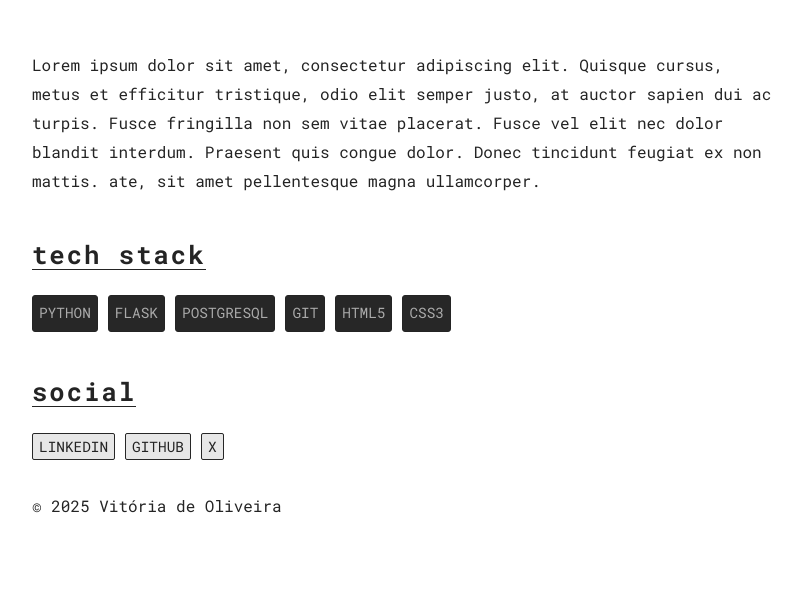
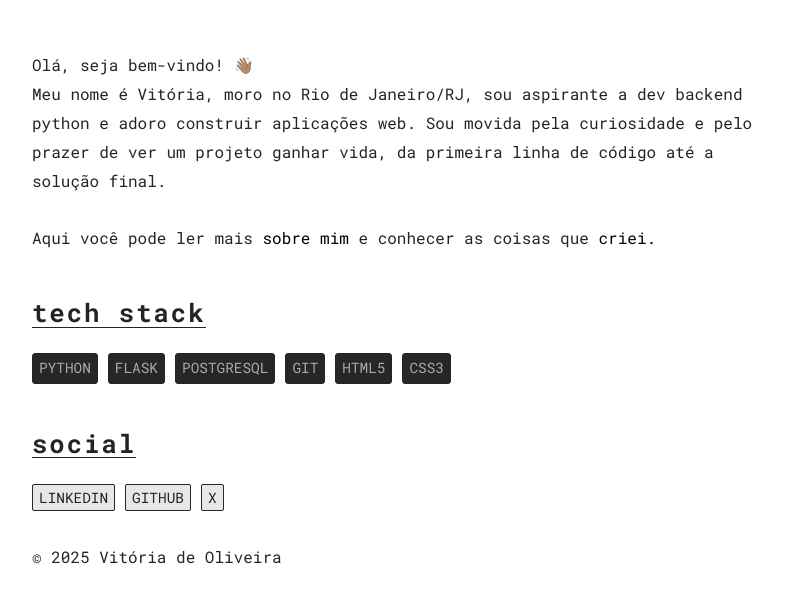
Before and after one commit to vio1995/portfolio, a Flask app: page / in a window 1280 px wide. Shown: the part 70-673 px from the top of the page, without its empty margins (238-1039 px from the left). Run offline with Flask 3, Linux system fonts and the light colour scheme.

Commit message:
style(css): estilizar paginas publicas

```diff
--- a/app/static/css/style.css
+++ b/app/static/css/style.css
@@ -5,8 +5,15 @@
     }
 
     a {
-        color: #ff28a5;
+        color: #000000;
         text-decoration: none;
+        border-bottom: 1px solid transparent;
+        transition: all ease .2s;
+    }
+
+    .description a:hover,
+    .content a:hover {
+        border-bottom: 1px solid #ff28a5;
     }
 
     body {
@@ -46,7 +53,7 @@
         font-size: .9rem;
         background-color: #272727;
         color: #aaaaaa;
-        padding: 3px 6px;
+        padding: 0px 6px;
         border-radius: 3px;
         border: 1px solid #242424;
     }
@@ -208,6 +215,30 @@
         margin-top: 30px;
     }
 
+    .contact .item-form {
+        padding: 10px 0;
+    }
+
+    .contact .item-form label {
+        display: block;
+    }
+
+    .contact .item-form input,
+    .contact .item-form textarea {
+        width: 100%;
+        padding: 8px;
+        box-sizing: border-box;
+
+    }
+
+    .button input[type="submit"] {
+        padding: 6px;
+        border: none;
+        background-color: #242424;
+        color: #aaa;
+        border-radius: 3px;
+    }
+
 
     @media (max-width: 600px) {
 
--- a/app/templates/index.html
+++ b/app/templates/index.html
@@ -5,10 +5,11 @@
 {% block content %}
 
 <section class="description">
-    Lorem ipsum dolor sit amet, consectetur adipiscing elit. Quisque cursus, metus et efficitur tristique, odio elit
-    semper justo, at auctor sapien dui ac turpis. Fusce fringilla non sem vitae placerat. Fusce vel elit nec dolor
-    blandit interdum. Praesent quis congue dolor. Donec tincidunt feugiat ex non mattis.
-ate, sit amet pellentesque magna ullamcorper.
+    Olá, seja bem-vindo! 👋🏽<br>
+    Meu nome é Vitória, moro no Rio de Janeiro/RJ, sou aspirante a dev backend python e adoro
+    construir aplicações web. Sou movida pela curiosidade e pelo prazer de ver um projeto ganhar vida, da primeira linha
+    de código até a solução final.<br><br>
+    <p>Aqui você pode ler mais <a href="{{url_for('main.about')}}">sobre mim</a> e conhecer as coisas que <a href="{{url_for('main.projects')}}">criei.</a></p>
 </section>
 
 <section class="stack">
```
Lines whose indentation alone changed are shown as unchanged.
